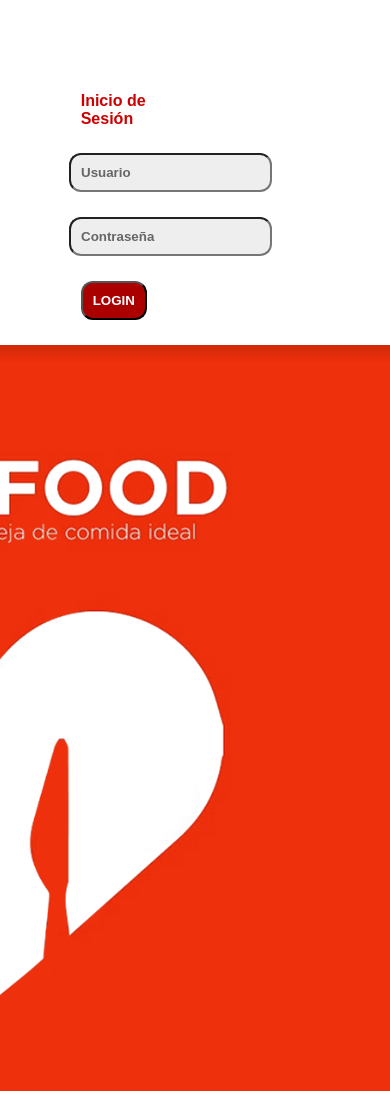
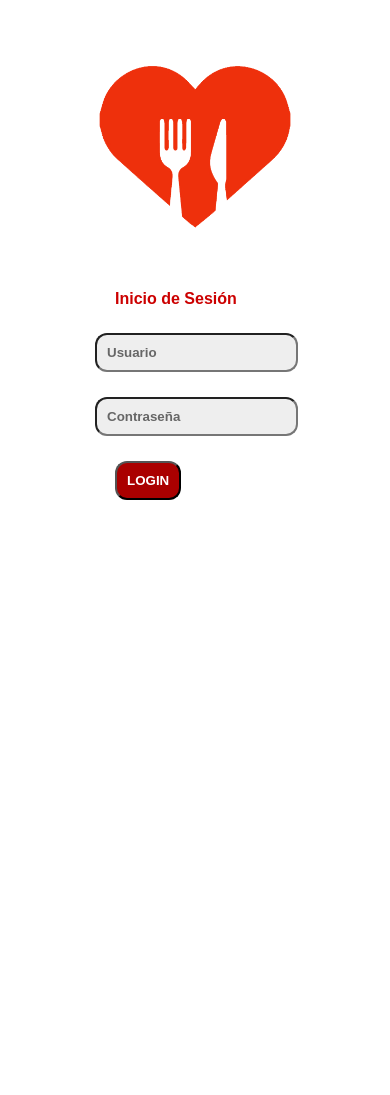
Before and after one commit to JhnFbre/LOVE-FOOD, a PHP site: page / in a window 390 px wide. After the commit the page ends 500 px from the top, so only its background shows below. Run offline with PHP 8.4, Linux system fonts and the light colour scheme.

Commit message:
Adding fixes

```diff
--- a/css/estilosIndex.css
+++ b/css/estilosIndex.css
@@ -27,7 +27,7 @@ input[type="text"]::placeholder {
     z-index: 1000;
 }
 #iz form{
-    padding-left: 25%;
+    padding-left: 35%;
     padding-top: 40%;
 }
 form input{
@@ -49,8 +49,48 @@ form h4{
     display: inline-block;
     width: 810px;
 }
-@media only screen and (max-width: 600px) {
+#cora-movil{
+    display: none;
+}
+@media only screen and (max-width: 1450px) {
     #img-index{
+        width: 650px;
+        margin-top: 5%;
+    }
+}
+@media only screen and (max-width: 1150px) {
+    #img-index{
+        width: 450px;
+        margin-top: 25%;
+    }
+}
+@media only screen and (max-width: 950px) {
+    #img-index{
+        width: 300px;
+        margin-top: 50%;
+    }
+    form{
+        margin-top: 25%;
+    }
+}
+@media only screen and (max-width: 730px) {
+    form{
+        padding: 0 !important;
+        padding-top: 250px  !important;
+    }
+    #cora-movil, form{
+        display: block;
+        width: 200px;
+        position: absolute;
+        top: 40px;
+        left: 0;
+        right: 0;
+        margin: auto !important;
 
     }
+    #img-index{
+        display: none;
+        top:150px;
+    }
+
 }
--- /dev/null
+++ b/css/estilosPreguntas.css
@@ -0,0 +1,5 @@
+.barra{
+    background: #888;
+    height: 100%;
+    width: 300px;
+}
--- a/index.php
+++ b/index.php
@@ -12,6 +12,7 @@
 </head>
 <body>
     <div id="iz">
+        <img src="images/logoPesta%C3%B1a.png" alt="Logo corazon LOVEFOOD" id="cora-movil">
         <div class="form-login">
             <form action="validarLogin.php" method="post">
                 <h4>Inicio de Sesión</h4>
```
Also changed, not shown: paginas/paginaPreguntas.php (+6 -5 lines).
